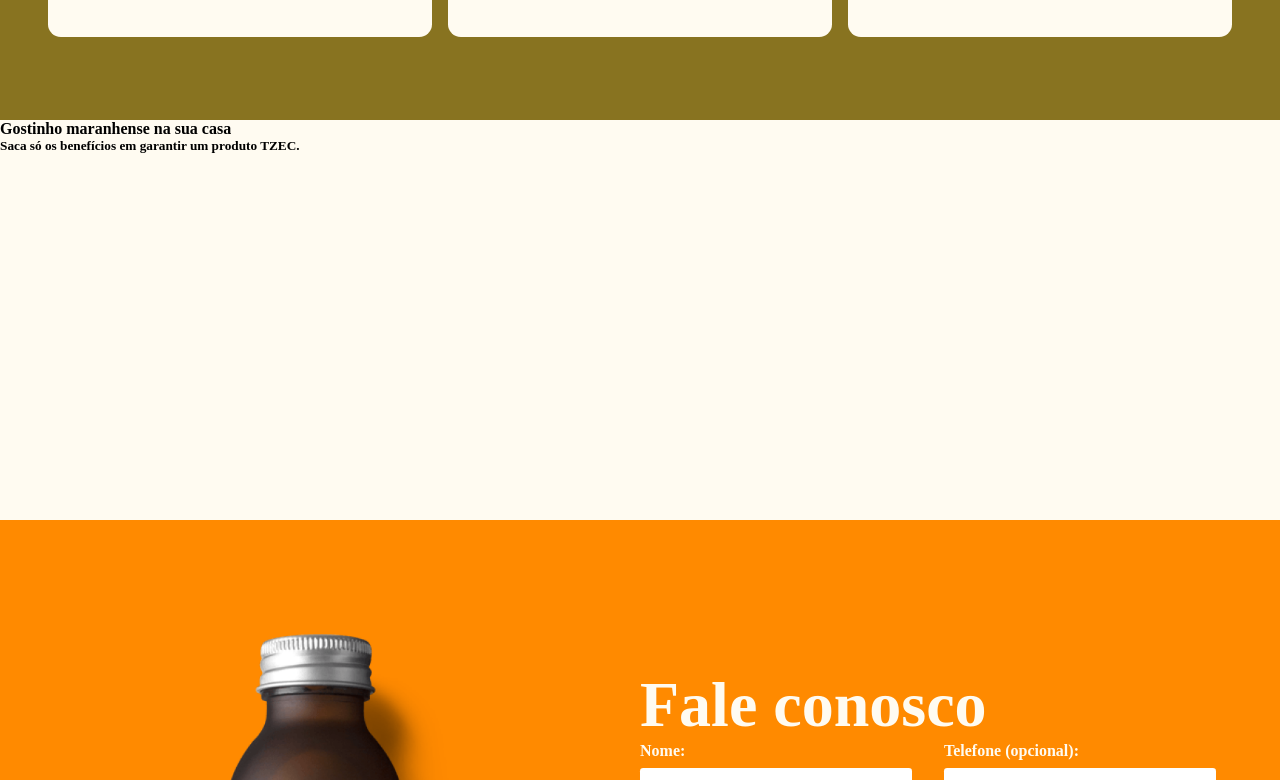
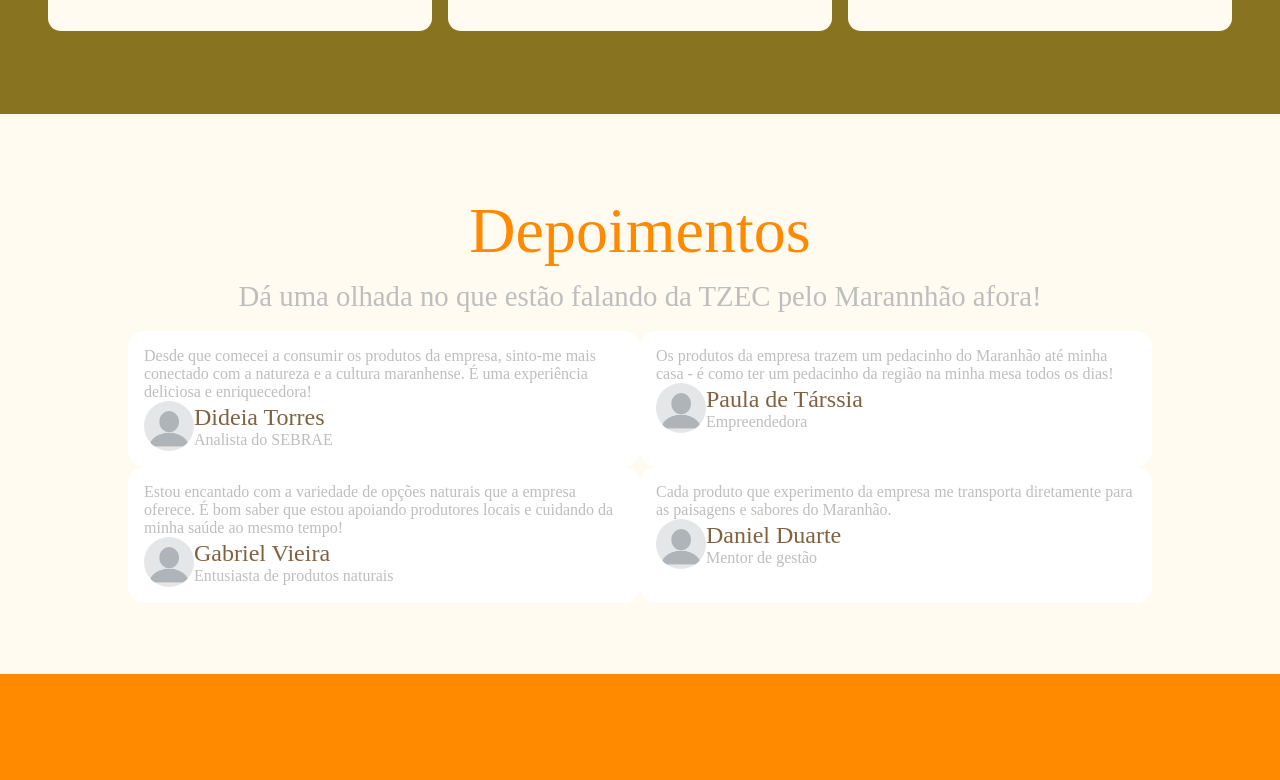
Before and after one commit to TZEC-TESOUROS-ECOLOGICOS/tzec_pre_release, a React (Vite) app: page / in a window 1280 px wide. Shown: the part 1180-1960 px from the top of the page. Built offline with nearby package versions, Linux system fonts and the light colour scheme; a web font is replaced by a local one.

Commit message:
Feat: add depoimento section and interface improvements

```diff
--- /dev/null
+++ b/src/components/Depoimento.jsx
@@ -0,0 +1,18 @@
+import "../styles/Depoimento.css";
+
+const Depoimento = ({ comment, icon, title, description }) => {
+  return (
+    <div className="depoimento">
+        <p className="comment">{comment}</p>
+        <div className="foto-nomes">
+          <img style={{borderRadius: "100%"}} src={icon} width="50px" alt="" />
+          <div className="nome-cargo">
+              <h5 className="nome">{title}</h5>
+              <h6 className="cargo">{description}</h6>
+          </div>
+        </div>
+    </div>
+  );
+};
+
+export default Depoimento
--- a/src/components/Depoimentos.jsx
+++ b/src/components/Depoimentos.jsx
@@ -1,15 +1,19 @@
 import "../styles/Depoimentos.css";
+import Depoimento from "./Depoimento";
 
 function Depoimentos() {
   return (
     <section id="depoimentos">
-      <h4>Gostinho maranhense na sua casa</h4>
-      <h5>Saca só os benefícios em garantir um produto TZEC.</h5>
+      <h4 className="depoimentos-titulo">Depoimentos</h4>
+      <h5 className="depoimentos-subtitulo">Dá uma olhada no que estão falando da TZEC pelo Marannhão afora!</h5>
       <div className="depoimentos-container">
-
-        </div>
+        <Depoimento comment={"Desde que comecei a consumir os produtos da empresa, sinto-me mais conectado com a natureza e a cultura maranhense. É uma experiência deliciosa e enriquecedora!"} icon={"/images/profilepic.png"} title={"Dideia Torres"} description={"Analista do SEBRAE"} />
+        <Depoimento comment={"Os produtos da empresa trazem um pedacinho do Maranhão até minha casa - é como ter um pedacinho da região na minha mesa todos os dias!"} icon={"/images/profilepic.png"} title={"Paula de Társsia"} description={"Empreendedora"} />
+        <Depoimento comment={"Estou encantado com a variedade de opções naturais que a empresa oferece. É bom saber que estou apoiando produtores locais e cuidando da minha saúde ao mesmo tempo!"} icon={"/images/profilepic.png"} title={"Gabriel Vieira"} description={"Entusiasta de produtos naturais"} />
+        <Depoimento comment={"Cada produto que experimento da empresa me transporta diretamente para as paisagens e sabores do Maranhão. "} icon={"/images/profilepic.png"} title={"Daniel Duarte"} description={"Mentor de gestão"} />
+      </div>
     </section>
-  )
+  );
 }
 
 export default Depoimentos
--- a/src/styles/Depoimento.css
+++ b/src/styles/Depoimento.css
@@ -1,3 +1,36 @@
-* {
-    font-family: 'Courier New', Courier, monospace;
+.depoimento {
+    background-color: var(--branco);
+    width: 40%;
+    box-sizing: border-box;
+    padding: 1rem;
+    border-radius: 1rem;
 }
+
+.depoimento .comment {
+    text-align: left;
+    color: var(--cinza-claro);
+    font-weight: 500;
+}
+.foto-nomes {
+    display: flex;
+    flex-direction: row;
+    align-items: center;
+}
+
+.depoimento .nome-cargo {
+    display: flex;
+    flex-direction: column;
+    align-items: start;
+}
+
+.depoimento .nome-cargo .nome {
+    font-size: 1.5rem;
+    font-weight: 400;
+    color: var(--marrom);
+}
+
+.depoimento .nome-cargo .cargo {
+    font-size: 1rem;
+    font-weight: 400;
+    color: var(--cinza-claro);
+}
--- a/src/styles/Depoimentos.css
+++ b/src/styles/Depoimentos.css
@@ -1,4 +1,26 @@
 #depoimentos {
     height: 50vh;
     background-color: var(--creme);
+    text-align: center;
+    padding: 5rem 0rem;
 }
+
+#depoimentos .depoimentos-titulo {
+    font-size: 4rem;
+    color: var(--laranja);
+    font-weight: normal;
+}
+
+#depoimentos .depoimentos-subtitulo {
+    padding-top: 12px;
+    padding-bottom: 18px;
+    font-size: 1.8rem;
+    font-weight: 300;
+    color: var(--cinza-claro);
+}
+
+.depoimentos-container {
+    display: flex;
+    flex-wrap: wrap;
+    justify-content: center;
+}
--- a/src/styles/NavBar.css
+++ b/src/styles/NavBar.css
@@ -3,7 +3,7 @@ nav {
   display: flex;
   justify-content: space-between;
   align-items: center;
-  padding: 1.2rem;
+  padding: 1rem 5.5rem;
   background-color: var(--laranja);
   color: var(--branco);
   width: 100%;
```
Also changed, not shown: public/images/profilepic.png (added).
